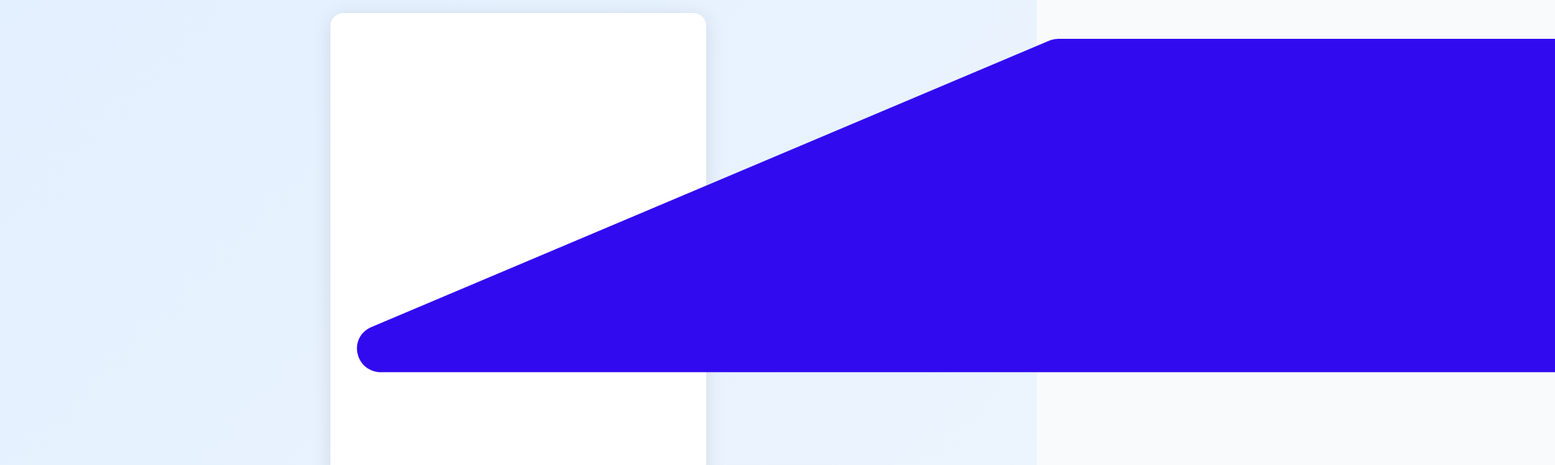
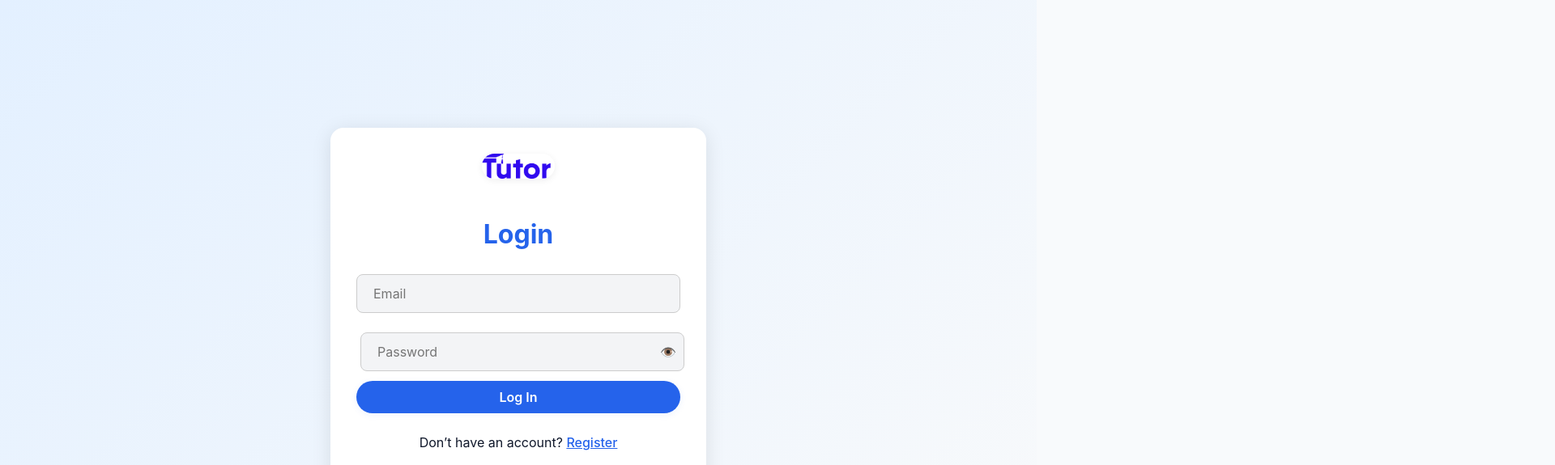
Before and after one commit to Gift01-source/Tutor, a React (Create React App) app in the folder pakachere/: page /login in a window 1280 px wide. Shown: the top 575 px of the page at 81% size, 1920 px wide, since content can reach past the window. Built offline with nearby package versions, Linux system fonts and the light colour scheme; the HTML template or start-up script is replaced by a standard one.

Commit message:
Update pages.css

```diff
--- a/pakachere/src/pages/pages.css
+++ b/pakachere/src/pages/pages.css
@@ -1,10 +1,10 @@
 In light mode, the others words are shown faded. What can be the problem
-/* Ensure sidebar/hamburger menu text is visible in white mode /
+/* Ensure sidebar/hamburger menu text is visible in white mode */
 .navbar-dropdown-link,
 .navbar-mobile-link {
 color: #222 !important;
 }
-/ --- DARK MODE OVERRIDES FOR TUTOR DASHBOARD PAGE --- /
+/* --- DARK MODE OVERRIDES FOR TUTOR DASHBOARD PAGE --- */
 .dark .tutor-dashboard-page,
 .dark .tutor-dashboard-container,
 .dark .dashboard,
@@ -20,7 +20,7 @@ color: #60a5fa !important;
 background: #2563eb !important;
 color: #fff !important;
 }
-/ --- DARK MODE OVERRIDES FOR TUTOR PROFILE PAGE --- /
+/* --- DARK MODE OVERRIDES FOR TUTOR PROFILE PAGE --- */
 .dark .min-h-screen,
 .dark .bg-gray-50,
 .dark .max-w-4xl,
@@ -63,7 +63,7 @@ color: #fff !important;
 .dark .text-gray-400 {
 color: #b3b3b3 !important;
 }
-/ --- DARK MODE OVERRIDES FOR STUDENT PROFILE PAGE --- /
+/* --- DARK MODE OVERRIDES FOR STUDENT PROFILE PAGE --- */
 .dark .profile-page,
 .dark .profile-form {
 background: #18181b !important;
@@ -82,7 +82,7 @@ color: #60a5fa !important;
 background: #2563eb !important;
 color: #fff !important;
 }
-/ --- DARK MODE OVERRIDES FOR TUTORIALS PAGE --- /
+/* --- DARK MODE OVERRIDES FOR TUTORIALS PAGE --- */
 .dark .upload-page,
 .dark .upload-container {
 background: #18181b !important;
@@ -113,7 +113,7 @@ border-color: #444 !important;
 background: #2563eb !important;
 color: #fff !important;
 }
-/ --- DARK MODE OVERRIDES FOR PAYMENT, MESSAGES, REFERRAL --- */
+/* --- DARK MODE OVERRIDES FOR PAYMENT, MESSAGES, REFERRAL --- */
 .dark .landing-container,
 .dark .payment-methods,
 .dark .session-cards,
@@ -200,7 +200,7 @@ color: #fff !important;
 background: #2563eb !important;
 color: #fff !important;
 }
-/ Plain CSS for Login, Register, StudentDashboard, TutorDashboard */
+/* Plain CSS for Login, Register, StudentDashboard, TutorDashboard */
 .dashboard-container {
 padding: 1rem;
 background: #f9fafb;
@@ -341,9 +341,9 @@ transform: scale(1.02);
 box-shadow: 0 6px 32px rgba(0, 0, 0, 0.12); /* Slightly deeper shadow for emphasis */
 }
 
-/.form-box:hover {
+.form-box:hover {
 transform: scale(1.02);
-}/
+}
 
 .logo {
 width: 90px;
```
